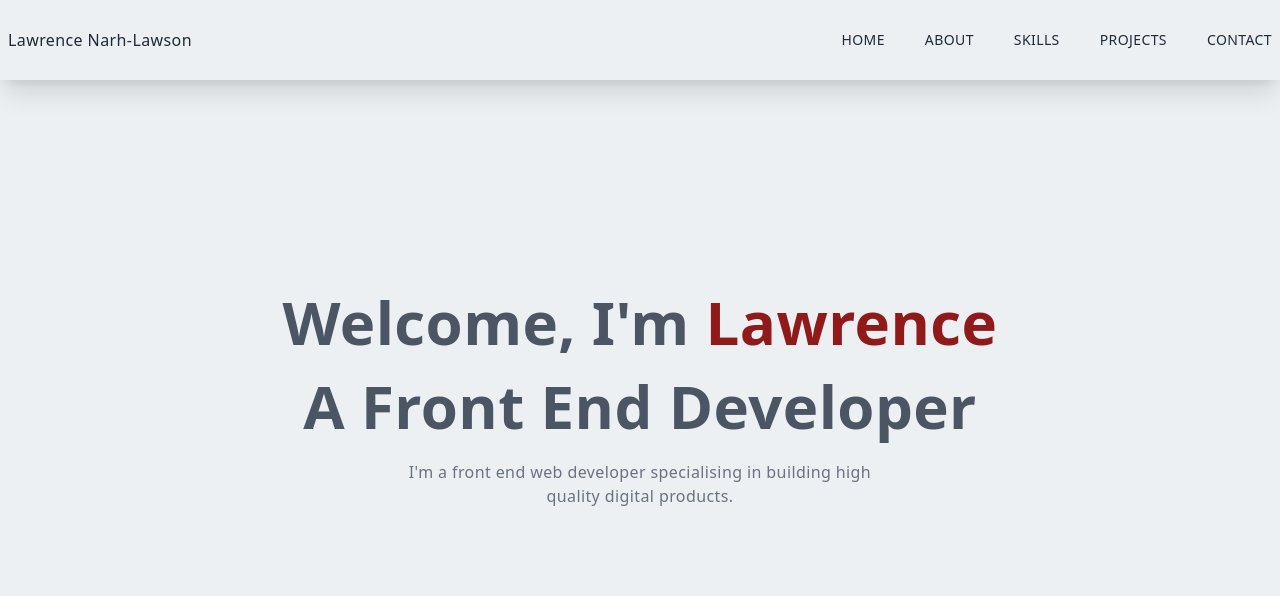
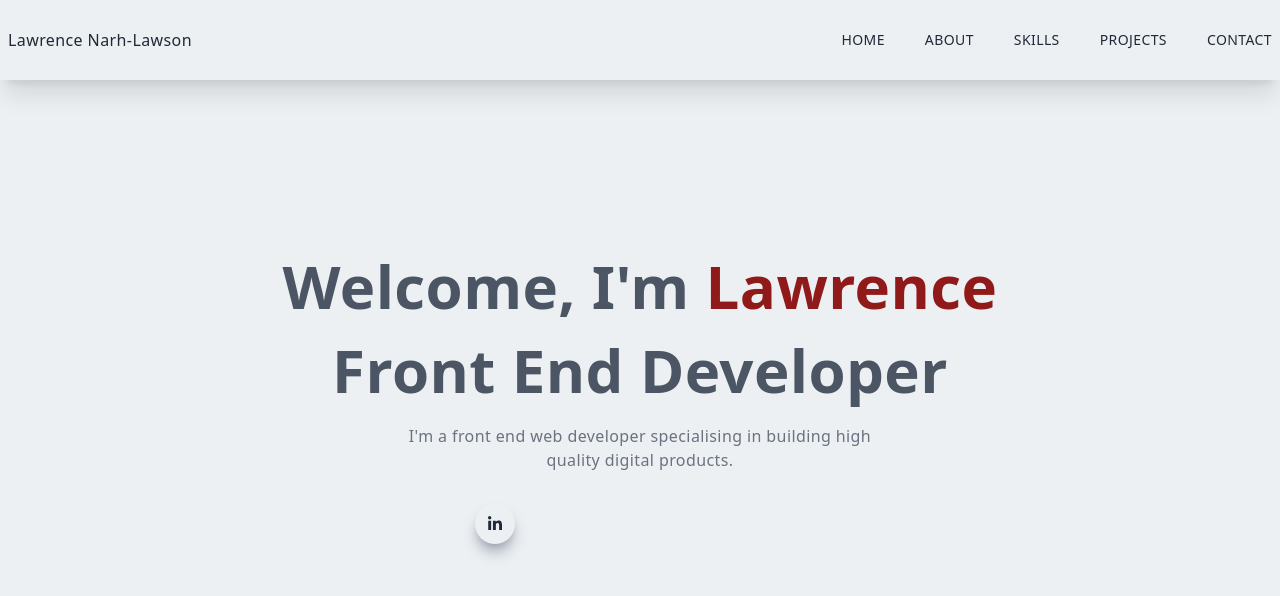
Before and after one commit to lawlawson/portfolio-july, a Next.js app: page / in a window 1280 px wide. Shown: the top 596 px of the page. Built offline with nearby package versions, Linux system fonts and the light colour scheme.

Commit message:
Added first social icon

```diff
--- a/pages/components/Main.jsx
+++ b/pages/components/Main.jsx
@@ -1,4 +1,5 @@
 import React from 'react'
+import { FaLinkedinIn } from 'react-icons/fa';
 
 const Main = () => {
   return (
@@ -6,10 +7,12 @@ const Main = () => {
       <div className="max-w-[1240px] w-full h-full mx-auto p2 flex justify-center items-center">
         <div>
           <h1 className="py-4 text-gray-600">Welcome, I&apos;m <span className="text-[#901a1a]">Lawrence</span></h1>
-          <h1 className="py-2 text-gray-600">A Front End Developer</h1>
+          <h1 className="py-2 text-gray-600">Front End Developer</h1>
           <p className="py-4 text-gray-500 max-w-[70%] m-auto">I&apos;m a front end web developer specialising in building high quality digital products.</p>
-          <div>
-
+          <div className='flex items-center justify-between max-w-[330px] m-auto py-4'>
+            <div className='rounded-full shadow-lg shadow-gray-400 p-3 cursor-pointer hover-scale-105 ease-in duration-300'>
+              <FaLinkedinIn />
+            </div>
           </div>
         </div>
       </div>
```
